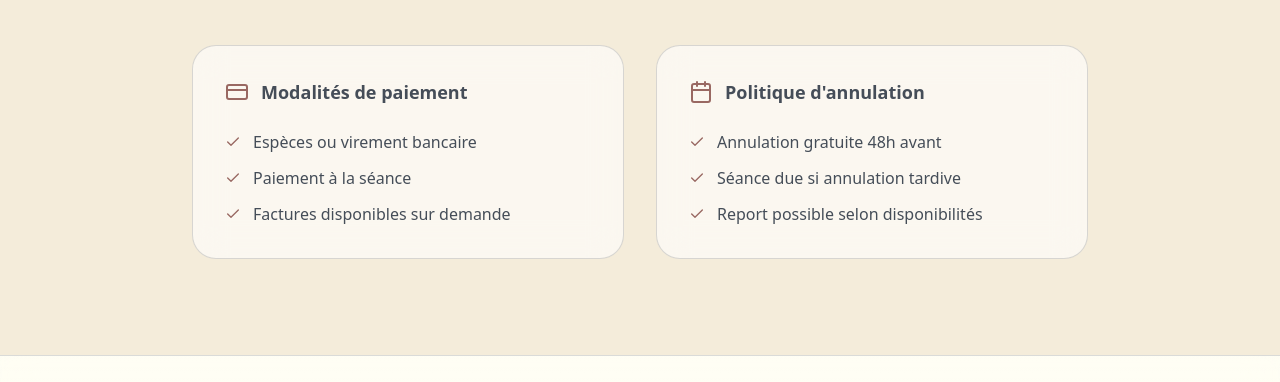
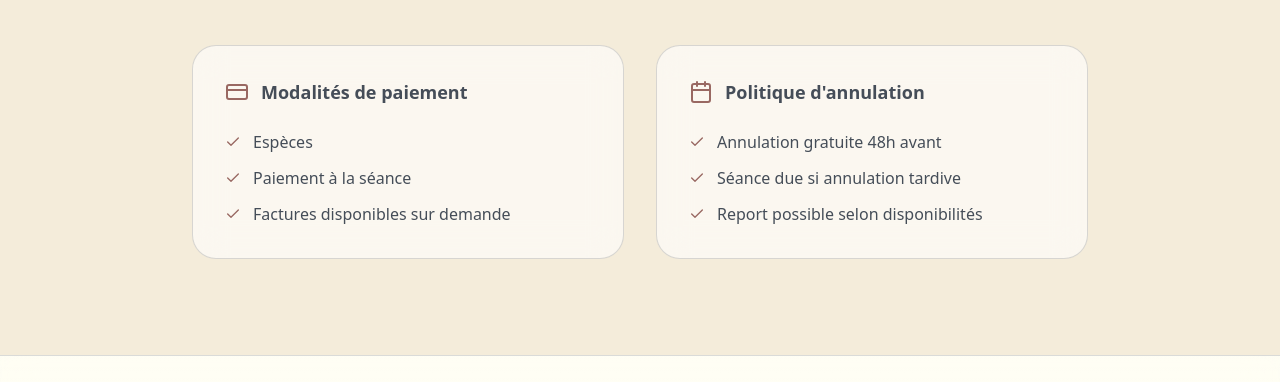
Before and after one commit to anonymze/kinesiologue_front, an Astro site: page /tarifs in a window 1280 px wide. Shown: the part 1664-2046 px from the top of the page. Built offline with nearby package versions, Linux system fonts and the light colour scheme; Astro itself is replaced by a stand-in of ours.

Commit message:
add: all updtes

```diff
--- a/src/pages/tarifs.astro
+++ b/src/pages/tarifs.astro
@@ -92,7 +92,7 @@ const services = [
 
 // Practical information
 const paymentInfo = [
-    "Espèces ou virement bancaire",
+    "Espèces",
     "Paiement à la séance",
     "Factures disponibles sur demande",
 ];
```
